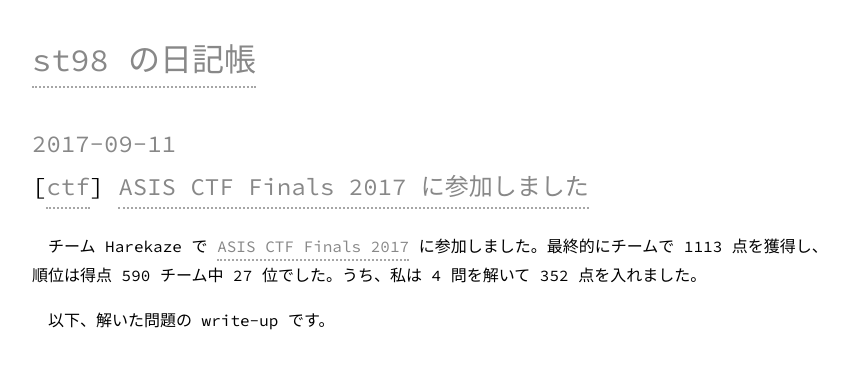
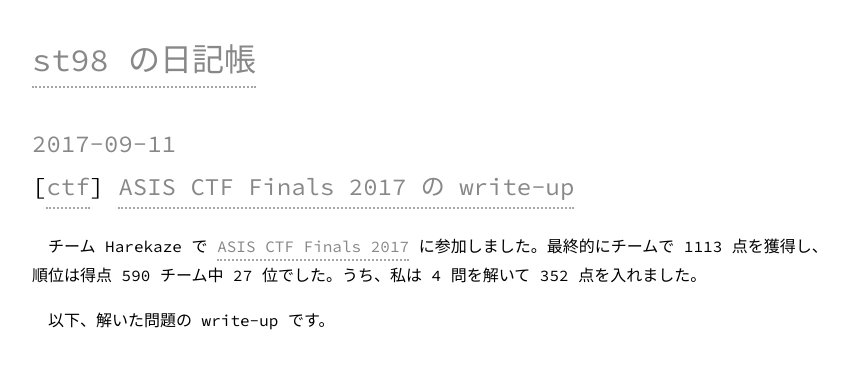
Before and after one commit to st98/diary, a Jekyll site: the page built from _posts/2017-09-11-asis-ctf-finals-2017.md, in a window 1280 px wide and 900 px high. Shown: the top 365 px of the window, without its empty margins (208-1071 px from the left). Built offline with Jekyll 4.4.1, drawn with Linux system fonts in a browser that asks for light colours; comment, search, counter and statistics services are not loaded.

Commit message:
タイトル間違えた

```diff
--- a/_posts/2017-09-11-asis-ctf-finals-2017.md
+++ b/_posts/2017-09-11-asis-ctf-finals-2017.md
@@ -1,6 +1,6 @@
 ---
 layout: post
-title: ASIS CTF Finals 2017 に参加しました
+title: ASIS CTF Finals 2017 の write-up
 categories: [ctf]
 date: 2017-09-11 09:00:00 +0900
 ---
```
